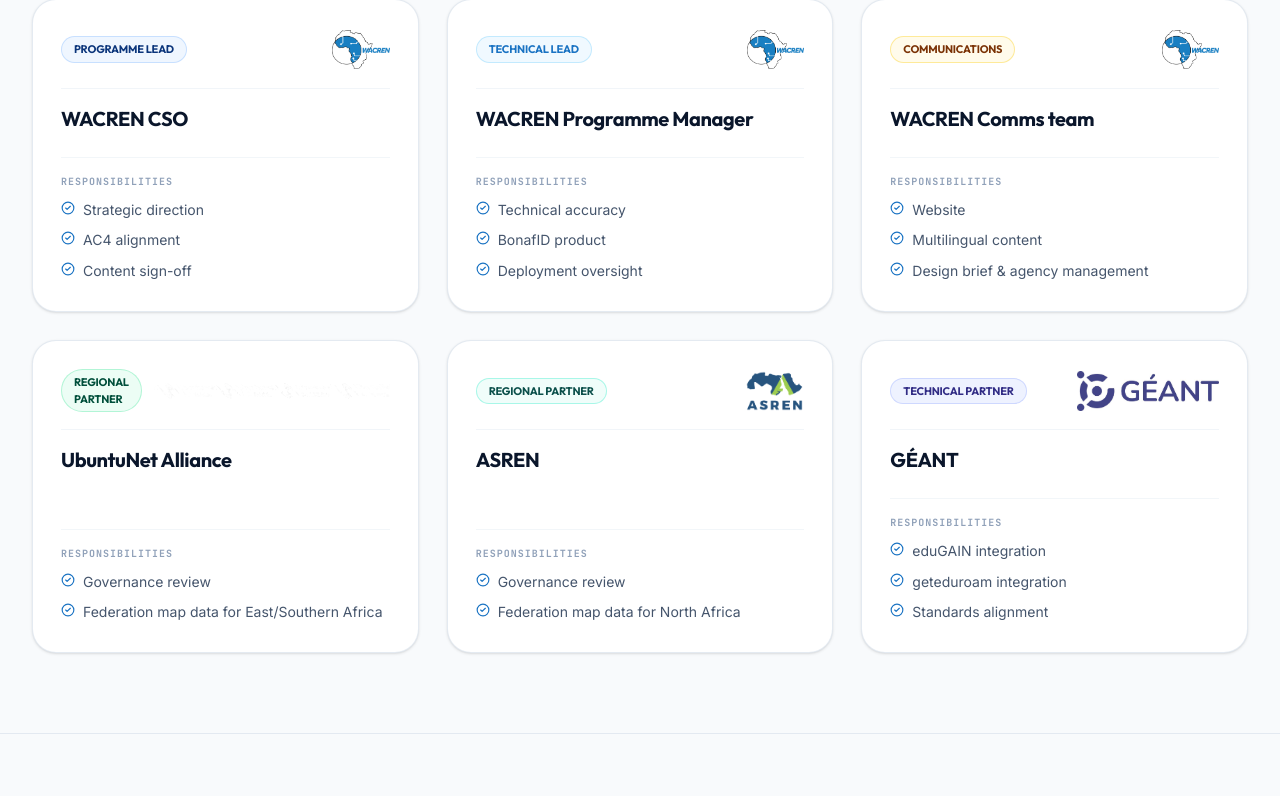
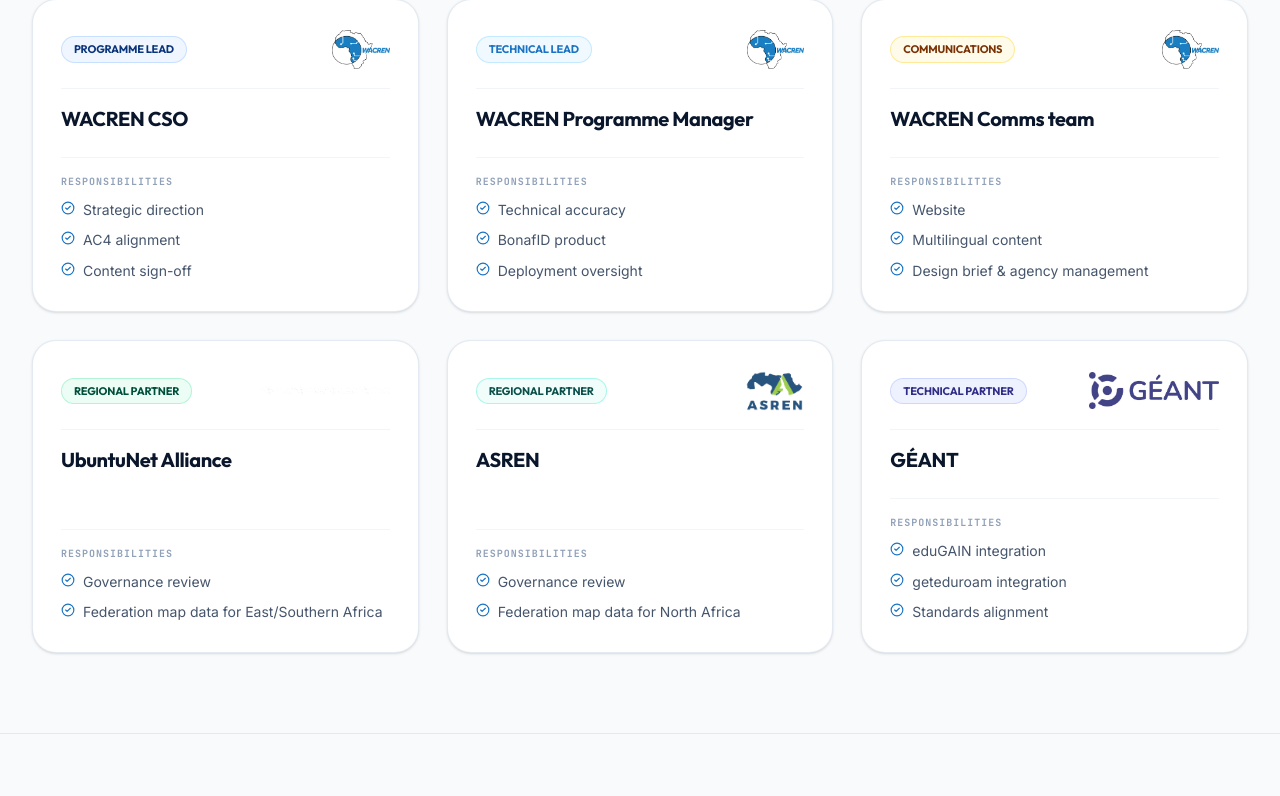
Before and after one commit to rizennews/eduID.africa, a Next.js app: page /en/governance in a window 1280 px wide. Shown: the part 908-1704 px from the top of the page. Built offline with nearby package versions, Linux system fonts and the light colour scheme.

Commit message:
style: enforce single line for role badges without wrapping

```diff
--- a/src/components/GovernanceLeadershipSection.tsx
+++ b/src/components/GovernanceLeadershipSection.tsx
@@ -126,18 +126,18 @@
                   {/* Top Bar: Role Badge & Partner Logo */}
                   <div className="flex items-center justify-between gap-3 pb-4 border-b border-slate-100">
                     <span
-                      className={`inline-flex items-center px-3 py-1 rounded-full text-[11px] font-bold font-outfit uppercase tracking-wider border ${config.badgeClass}`}
+                      className={`inline-flex items-center px-3 py-1 rounded-full text-[11px] font-bold font-outfit uppercase tracking-wider whitespace-nowrap shrink-0 border ${config.badgeClass}`}
                     >
                       {roleData.role}
                     </span>
 
-                    <div className="h-10 sm:h-11 flex items-center justify-end">
+                    <div className="h-10 sm:h-11 flex items-center justify-end shrink-0 min-w-0">
                       <Image
                         src={config.logoSrc}
                         alt={config.logoAlt}
                         width={config.logoWidth}
                         height={config.logoHeight}
-                        className="max-h-9 sm:max-h-10 w-auto object-contain opacity-90 group-hover:opacity-100 transition-opacity"
+                        className="max-h-9 sm:max-h-10 w-auto max-w-[130px] object-contain opacity-90 group-hover:opacity-100 transition-opacity"
                       />
                     </div>
                   </div>
```
